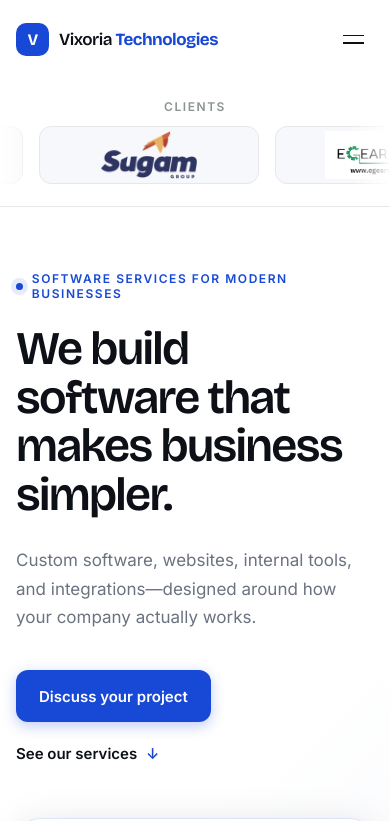
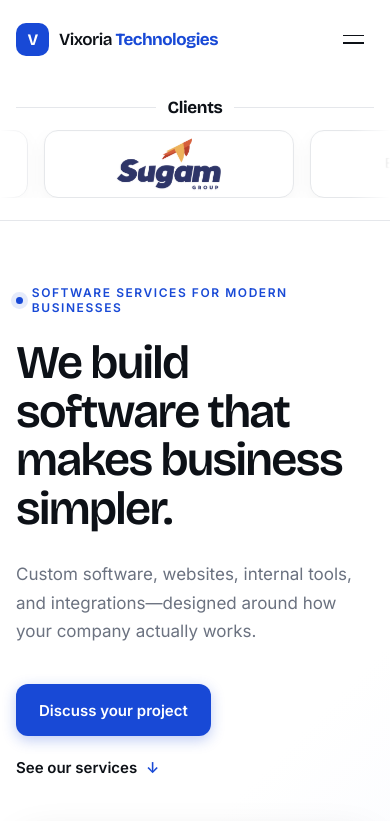
Before and after one commit to vijitpanwar44/vixoriatechnologies, a website: page index.html in a window 390 px wide. Shown: the top 821 px of the page. Drawn offline with nearby package versions, Linux system fonts and the light colour scheme.

Commit message:
style: improve client logo showcase

```diff
--- a/styles.css
+++ b/styles.css
@@ -61,18 +61,20 @@ h1 { max-width: 720px; margin-bottom: 26px; font-size: clamp(48px, 5.8vw, 78px);
 .solution-list strong { font-family: "Manrope", sans-serif; font-size: 16px; font-weight: 600; }
 .hero-card > p { margin: 14px 0 0; color: var(--muted); font-size: 13px; }
 
-.client-band { padding: 20px 0 22px; overflow: hidden; background: #fff; border-bottom: 1px solid var(--line); }
-.client-band .section-label { margin-bottom: 12px; color: #8a958f; text-align: center; }
+.client-band { padding: 24px 0 28px; overflow: hidden; background: #fff; border-bottom: 1px solid var(--line); }
+.client-band .container { display: flex; align-items: center; gap: 18px; margin-bottom: 18px; }
+.client-band .container::before, .client-band .container::after { content: ""; height: 1px; flex: 1; background: var(--line); }
+.client-band .section-label { flex: none; margin: 0; color: var(--ink); font-family: "Bricolage Grotesque", "Inter", sans-serif; font-size: 20px; font-weight: 700; letter-spacing: -.02em; line-height: 1; text-align: center; text-transform: none; }
 .client-marquee { overflow: hidden; mask-image: linear-gradient(to right, transparent, black 10%, black 90%, transparent); }
 .client-track { display: flex; width: max-content; animation: marquee 24s linear infinite; }
 .client-marquee:hover .client-track { animation-play-state: paused; }
 .client-set { display: flex; align-items: center; flex-shrink: 0; }
-.client-logo { width: 280px; height: 64px; margin-right: 28px; display: flex; align-items: center; justify-content: center; gap: 11px; color: #30403a; background: var(--surface); border: 1px solid var(--line); border-radius: 12px; text-decoration: none; filter: saturate(.7); transition: background .2s, border-color .2s, filter .2s; }
-.client-logo:hover { background: white; border-color: #c5d2c9; filter: none; }
+.client-logo { width: 310px; height: 76px; margin-right: 28px; display: flex; align-items: center; justify-content: center; gap: 11px; color: #30403a; background: #fff; border: 1px solid var(--line); border-radius: 14px; box-shadow: 0 6px 20px rgba(13,17,23,.045); text-decoration: none; filter: saturate(.78); transition: border-color .2s, box-shadow .2s, filter .2s, transform .2s; }
+.client-logo:hover { border-color: #bdc9eb; box-shadow: 0 10px 28px rgba(24,73,214,.1); filter: none; transform: translateY(-2px); }
 .client-logo img { width: auto; object-fit: contain; }
-.client-logo.iamai img { max-width: 150px; max-height: 46px; }
-.client-logo.sugam img { max-width: 142px; max-height: 48px; }
-.client-logo.egear img { max-width: 162px; max-height: 48px; }
+.client-logo.iamai img { max-width: 180px; max-height: 58px; }
+.client-logo.sugam img { max-width: 174px; max-height: 60px; }
+.client-logo.egear img { max-width: 196px; max-height: 58px; }
 @keyframes marquee { to { transform: translateX(-25%); } }
 
 .section { padding: 112px 0; }
@@ -170,7 +172,13 @@ footer { padding: 30px 0; border-top: 1px solid var(--line); background: white;
   .hero-actions { align-items: flex-start; flex-direction: column; gap: 22px; }
   .hero-card { padding: 21px; }
   .hero-card-top { flex-direction: column; }
-  .client-logo { width: 220px; height: 58px; margin-right: 16px; }
+  .client-band { padding: 20px 0 22px; }
+  .client-band .container { gap: 12px; margin-bottom: 14px; }
+  .client-band .section-label { font-size: 17px; }
+  .client-logo { width: 250px; height: 68px; margin-right: 16px; }
+  .client-logo.iamai img { max-width: 155px; max-height: 50px; }
+  .client-logo.sugam img { max-width: 150px; max-height: 52px; }
+  .client-logo.egear img { max-width: 174px; max-height: 50px; }
   .section { padding: 82px 0; }
   .section-heading, .about-grid, .contact-shell { grid-template-columns: 1fr; gap: 34px; }
   .section-heading { margin-bottom: 40px; }
```
